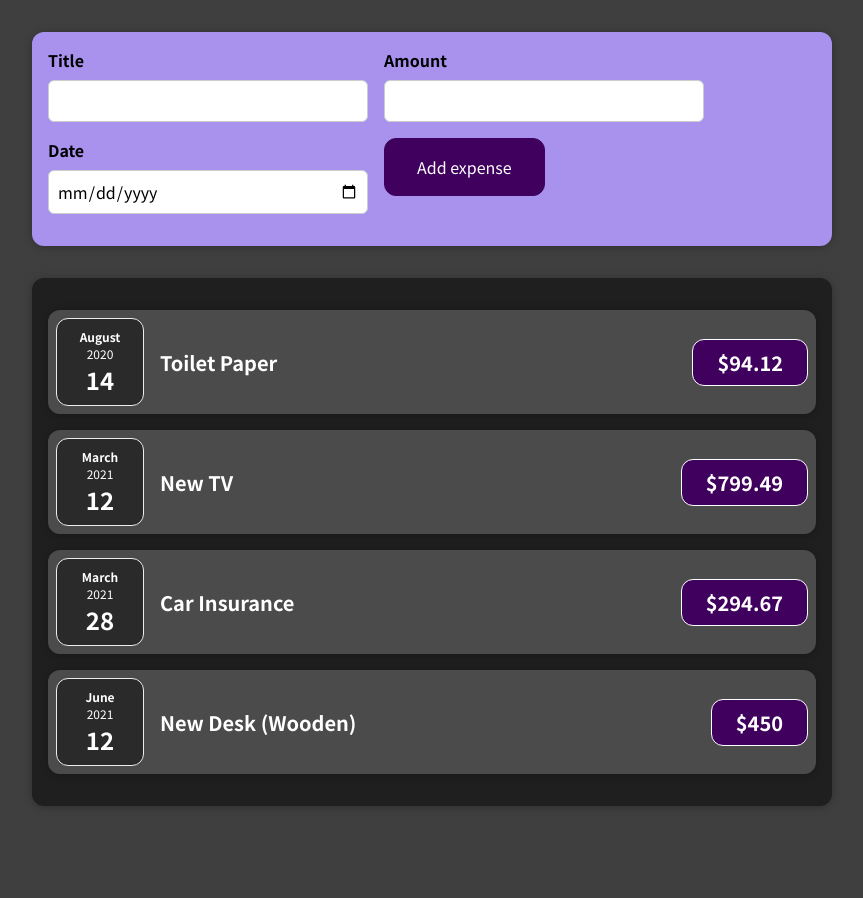
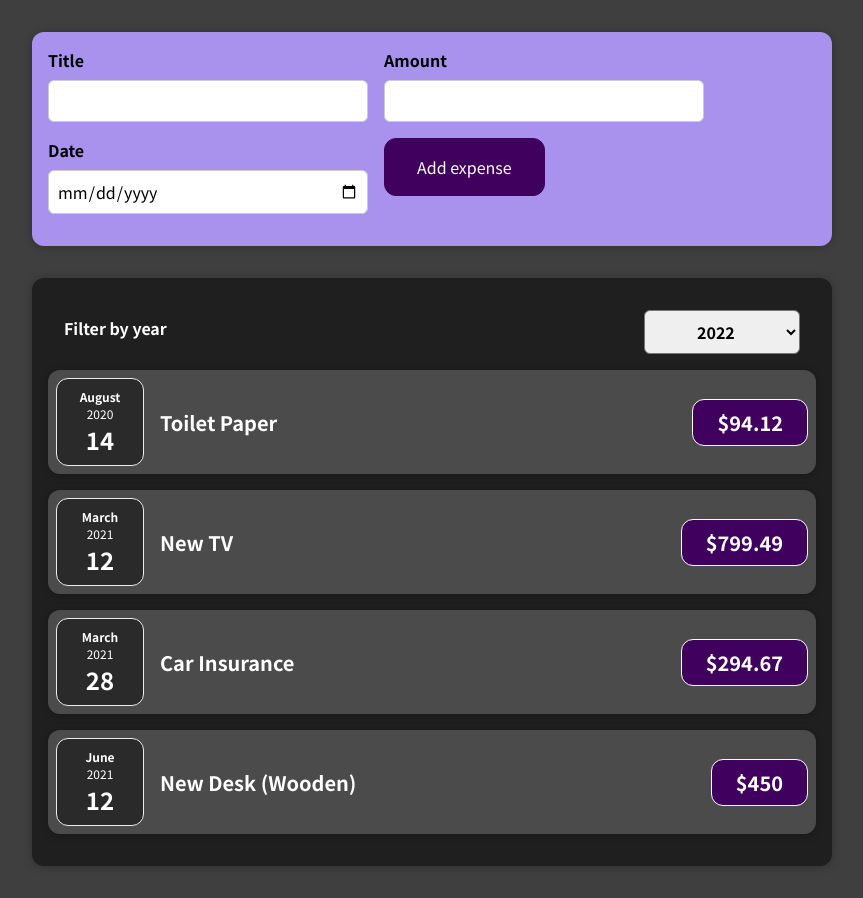
Before and after one commit to Razieh-Abedi/expense-tracker, a React (Create React App) app: page / in a window 1280 px wide. Shown: the whole page, without its empty margins (208-1071 px from the left). Before the commit the page ends 838 px from the top, so only its background shows below. Built offline with nearby package versions, Linux system fonts and the light colour scheme.

Commit message:
added filter year component and the functionality

```diff
--- a/src/components/Expenses/Expenses.js
+++ b/src/components/Expenses/Expenses.js
@@ -1,9 +1,18 @@
+import React, { useState } from "react";
 import ExpenseItem from "../Expenses/ExpenseItem";
 import "./Expenses.css";
 import Card from "../UI/Card";
+import ExpensesFilter from "./ExpensesFilter";
 const Expenses = (props) => {
+  const [filteredYear, setFilteredYear] = useState("2023");
+
+  const filterChangeHandler = (selectedYear) => {
+    setFilteredYear(selectedYear);
+  };
   return (
+    <div>
       <Card className="expenses">
+        <ExpensesFilter onFilterChange={filterChangeHandler} selected={filteredYear} />
         <ExpenseItem
           title={props.items[0].title}
           amount={props.items[0].amount}
@@ -25,6 +34,7 @@
           date={props.items[3].date}
         />
       </Card>
+    </div>
   );
 };
 export default Expenses;
--- /dev/null
+++ b/src/components/Expenses/ExpensesFilter.css
@@ -0,0 +1,24 @@
+.expenses-filter {
+  color: white;
+  padding: 0 1rem;
+}
+
+.expenses-filter__control {
+  display: flex;
+  width: 100%;
+  align-items: center;
+  justify-content: space-between;
+  margin: 1rem 0;
+}
+
+.expenses-filter label {
+  font-weight: bold;
+  margin-bottom: 0.5rem;
+}
+
+.expenses-filter select {
+  font: inherit;
+  padding: 0.5rem 3rem;
+  font-weight: bold;
+  border-radius: 6px;
+}
--- /dev/null
+++ b/src/components/Expenses/ExpensesFilter.js
@@ -0,0 +1,23 @@
+import "./ExpensesFilter.css";
+
+const ExpensesFilter = (props) => {
+  const dropdownChangeHandler = (e) => {
+    props.onFilterChange(e.target.value);
+  };
+
+  return (
+    <div className="expenses-filter">
+      <div className="expenses-filter__control">
+        <label>Filter by year</label>
+        <select onChange={dropdownChangeHandler} value={props.selected}>
+          <option value="2022">2022</option>
+          <option value="2021">2021</option>
+          <option value="2020">2020</option>
+          <option value="2019">2019</option>
+        </select>
+      </div>
+    </div>
+  );
+};
+
+export default ExpensesFilter;
```
Lines whose indentation alone changed are shown as unchanged.
